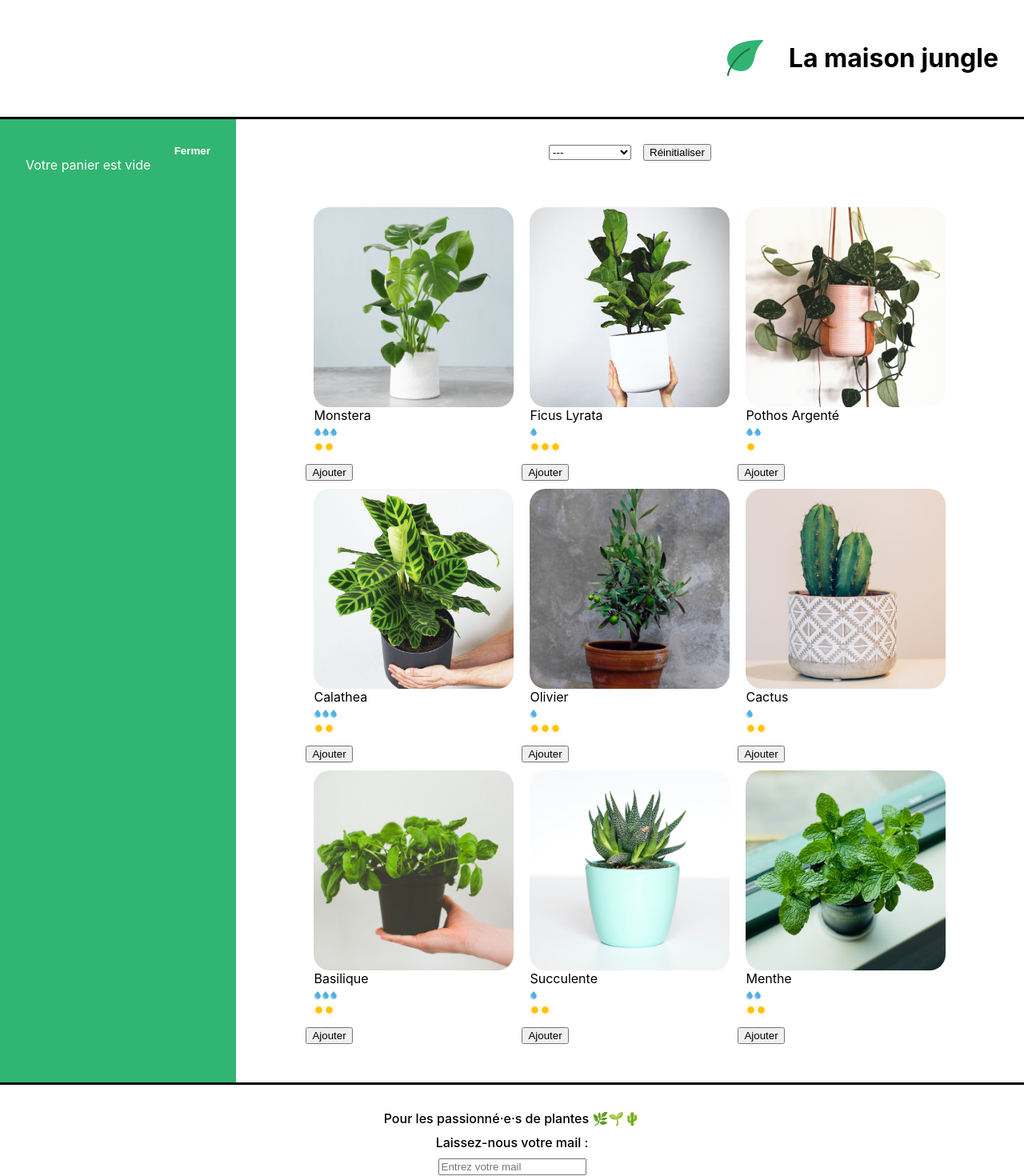
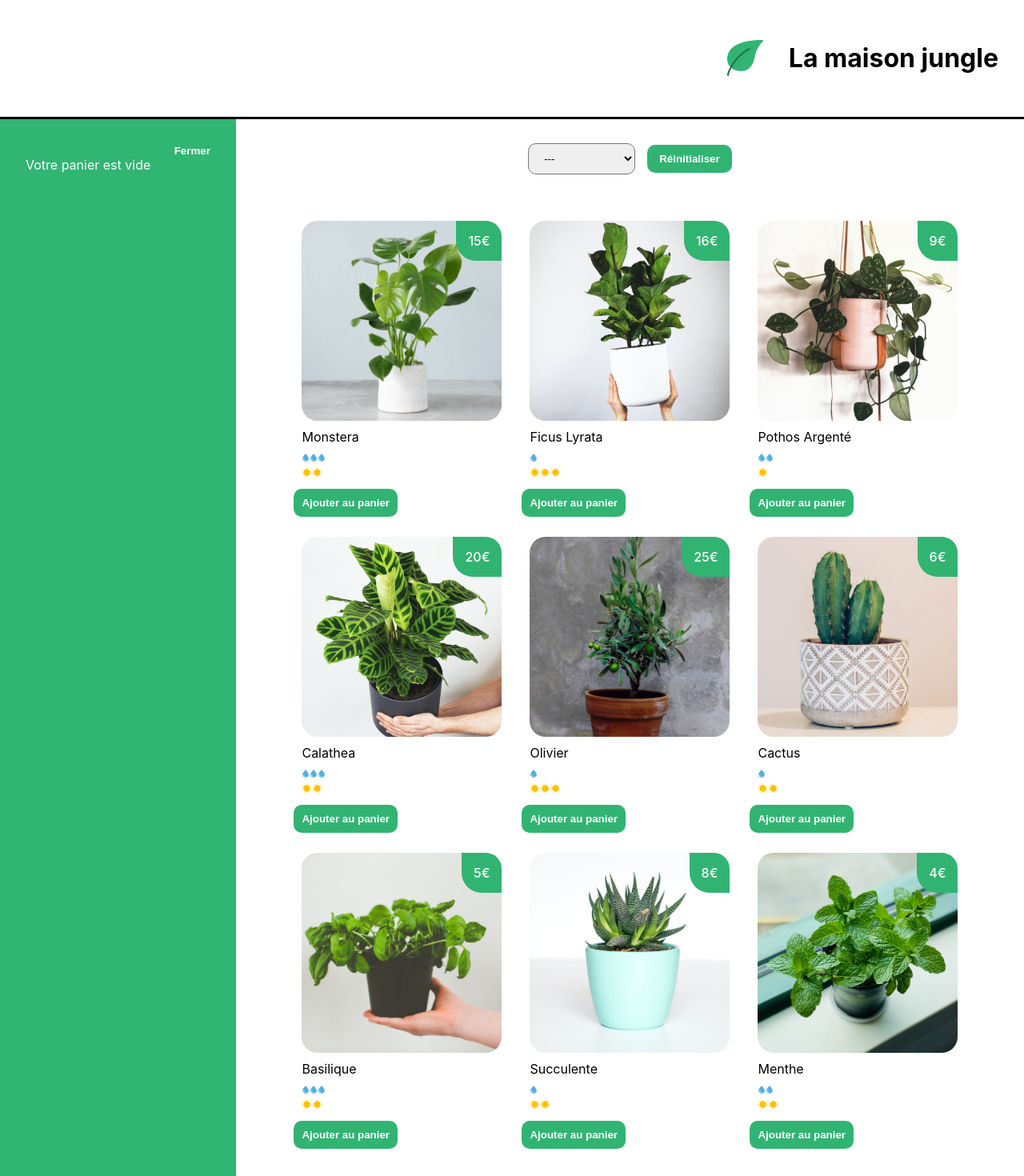
Before and after one commit to anaislcno/TP-Maison-Jungle, a React (Create React App) app: page / in a window 1280 px wide. Shown: the top 1470 px of the page at 80% size. Built offline with nearby package versions, Linux system fonts and the light colour scheme.

Commit message:
update basket and style buttons

```diff
--- a/src/components/App.js
+++ b/src/components/App.js
@@ -1,4 +1,4 @@
-import { useState } from "react";
+import { useState, useEffect } from "react";
 import Banner from "./Banner";
 import logo from "../assets/logo.png";
 import Cart from "./Cart";
@@ -7,12 +7,16 @@ import ShoppingList from "./ShoppingList";
 import "../styles/Layout.css";
 
 function App() {
-  const [cart, updateCart] = useState([]);
+  const savedCart = localStorage.getItem("cart");
+  const [cart, updateCart] = useState(savedCart ? JSON.parse(savedCart) : []);
+  useEffect(() => {
+    localStorage.setItem("cart", JSON.stringify(cart));
+  }, [cart]);
 
   return (
-    <div>
+    <main>
       <Banner>
-        <img src={logo} alt="La maison jungle" className="lmj-logo" />
+        <img src={logo} alt="logo-la-maison-jungle" className="lmj-logo" />
         <h1 className="lmj-title">La maison jungle</h1>
       </Banner>
       <div className="lmj-layout-inner">
@@ -20,7 +24,7 @@ function App() {
         <ShoppingList cart={cart} updateCart={updateCart} />
       </div>
       <Footer />
-    </div>
+    </main>
   );
 }
 
--- a/src/components/Banner.js
+++ b/src/components/Banner.js
@@ -1,7 +1,7 @@
 import "../styles/Banner.css";
 
 function Banner({ children }) {
-  return <div className="lmj-banner">{children}</div>;
+  return <header className="lmj-banner">{children}</header>;
 }
 
 export default Banner;
--- a/src/components/Cart.js
+++ b/src/components/Cart.js
@@ -1,4 +1,4 @@
-import { useState } from "react";
+import { useState, useEffect } from "react";
 import "../styles/Cart.css";
 
 function Cart({ cart, updateCart }) {
@@ -7,6 +7,10 @@ function Cart({ cart, updateCart }) {
     (acc, plantType) => acc + plantType.amount * plantType.price,
     0
   );
+  useEffect(() => {
+    document.title = `LMJ: ${total}€ d'achats`;
+  }, [total]);
+
   return isOpen ? (
     <div className="lmj-cart">
       <button
@@ -21,7 +25,7 @@ function Cart({ cart, updateCart }) {
           <ul>
             {cart.map(({ name, price, amount }, index) => (
               <div key={`${name}-${index}`}>
-                {name} {price}€ x {amount}
+                - {amount} {name} {price}€
               </div>
             ))}
           </ul>
--- a/src/components/Categories.js
+++ b/src/components/Categories.js
@@ -15,7 +15,9 @@ function Categories({ setActiveCategory, categories, activeCategory }) {
           </option>
         ))}
       </select>
-      <button onClick={() => setActiveCategory("")}>Réinitialiser</button>
+      <button className="btn-re" onClick={() => setActiveCategory("")}>
+        Réinitialiser
+      </button>
     </div>
   );
 }
--- a/src/components/PlantItem.js
+++ b/src/components/PlantItem.js
@@ -5,9 +5,10 @@ function handleClick(plantName) {
   alert(`Vous voulez acheter 1 ${plantName}? Très bon choix 🌱✨`);
 }
 
-function PlantItem({ id, cover, name, water, light }) {
+function PlantItem({ id, cover, name, water, light, price }) {
   return (
     <li key={id} className="lmj-plant-item" onClick={() => handleClick(name)}>
+      <span className="lmj-plant-item-price">{price}€</span>
       <img className="lmj-plant-item-cover" src={cover} alt={`${name} cover`} />
       {name}
       <div>
--- a/src/components/ShoppingList.js
+++ b/src/components/ShoppingList.js
@@ -13,14 +13,14 @@ function ShoppingList({ cart, updateCart }) {
   );
 
   function addToCart(name, price) {
-    const currentPlantSaved = cart.find((plant) => plant.name === name);
-    if (currentPlantSaved) {
+    const currentPlantAdded = cart.find((plant) => plant.name === name);
+    if (currentPlantAdded) {
       const cartFilteredCurrentPlant = cart.filter(
         (plant) => plant.name !== name
       );
       updateCart([
         ...cartFilteredCurrentPlant,
-        { name, price, amount: currentPlantSaved.amount + 1 },
+        { name, price, amount: currentPlantAdded.amount + 1 },
       ]);
     } else {
       updateCart([...cart, { name, price, amount: 1 }]);
@@ -46,7 +46,12 @@ function ShoppingList({ cart, updateCart }) {
                 light={light}
                 price={price}
               />
-              <button onClick={() => addToCart(name, price)}>Ajouter</button>
+              <button
+                className="btn-add"
+                onClick={() => addToCart(name, price)}
+              >
+                Ajouter au panier
+              </button>
             </div>
           ) : null
         )}
--- a/src/datas/plantList.js
+++ b/src/datas/plantList.js
@@ -10,8 +10,8 @@ import cactus from "../assets/cactus.jpeg";
 
 export const plantList = [
   {
-    name: "monstera",
-    category: "classique",
+    name: "Monstera",
+    category: "Classique",
     id: "1ed",
     light: 2,
     water: 3,
@@ -19,8 +19,8 @@ export const plantList = [
     price: 15,
   },
   {
-    name: "ficus lyrata",
-    category: "classique",
+    name: "Ficus lyrata",
+    category: "Classique",
     id: "2ab",
     light: 3,
     water: 1,
@@ -29,8 +29,8 @@ export const plantList = [
   },
 
   {
-    name: "pothos argenté",
-    category: "classique",
+    name: "Pothos argenté",
+    category: "Classique",
     id: "3sd",
     light: 1,
     water: 2,
@@ -39,8 +39,8 @@ export const plantList = [
     price: 9,
   },
   {
-    name: "calathea",
-    category: "classique",
+    name: "Calathea",
+    category: "Classique",
     id: "4kk",
     light: 2,
     water: 3,
@@ -50,7 +50,7 @@ export const plantList = [
   },
   {
     name: "olivier",
-    category: "extérieur",
+    category: "Extérieur",
     id: "5pl",
     light: 3,
     water: 1,
@@ -59,8 +59,8 @@ export const plantList = [
   },
 
   {
-    name: "cactus",
-    category: "plante grasse",
+    name: "Cactus",
+    category: "Plante grasse",
     id: "8fp",
     light: 2,
     water: 1,
@@ -68,8 +68,8 @@ export const plantList = [
     price: 6,
   },
   {
-    name: "basilique",
-    category: "extérieur",
+    name: "Basilique",
+    category: "Extérieur",
     id: "7ie",
     light: 2,
     water: 3,
@@ -77,8 +77,8 @@ export const plantList = [
     price: 5,
   },
   {
-    name: "succulente",
-    category: "plante grasse",
+    name: "Succulente",
+    category: "Plante grasse",
     id: "9vn",
     light: 2,
     water: 1,
@@ -87,8 +87,8 @@ export const plantList = [
   },
 
   {
-    name: "menthe",
-    category: "extérieur",
+    name: "Menthe",
+    category: "Extérieur",
     id: "6uo",
     light: 2,
     water: 2,
--- a/src/styles/Categories.css
+++ b/src/styles/Categories.css
@@ -5,4 +5,16 @@
 
 .lmj-categories-select {
 	margin-right: 15px;
+	border-radius: 10px;
+	padding: 10px 15px;
 }
+
+.btn-re {
+	display: inline-block;
+	font-weight: bold;
+	color: white;
+	padding: 10px 15px;
+	border-radius: 10px;
+	border: none;
+	background-color: #31b472;
+}
--- a/src/styles/PlantItem.css
+++ b/src/styles/PlantItem.css
@@ -3,6 +3,7 @@
 	width: 250px;
 	border-radius: 20px;
 	object-fit: cover;
+	margin-bottom: 5px;
 }
 
 .lmj-plant-item {
@@ -12,4 +13,17 @@
 	justify-content: center;
 	flex-direction: column;
 	text-transform: capitalize;
+	position: relative;
+	gap: 5px;
 }
+
+.lmj-plant-item-price {
+    position: absolute;
+    border-radius: 0px 20px 0px 25px;
+    background-color: #31b472;
+    color: #fff;
+    padding: 15px;
+    right: 0;
+    top: 0;
+    font-weight: 500;
+}
--- a/src/styles/ShoppingList.css
+++ b/src/styles/ShoppingList.css
@@ -3,9 +3,21 @@
 }
 
 .lmj-plant-list {
+	display: flex;
 	list-style-type: none;
 	padding: 32px;
 	display: flex;
 	flex-wrap: wrap;
 	justify-content: center;
+	gap: 15px;
 }
+
+.btn-add {
+	display: inline-block;
+	font-weight: bold;
+	color: white;
+	padding: 10px 10px;
+	border-radius: 10px;
+	border: none;
+	background-color: #31b472;
+}
```
Also changed, not shown: src/styles/Cart.css (line endings or trailing spaces), src/styles/index.css (line endings or trailing spaces).
